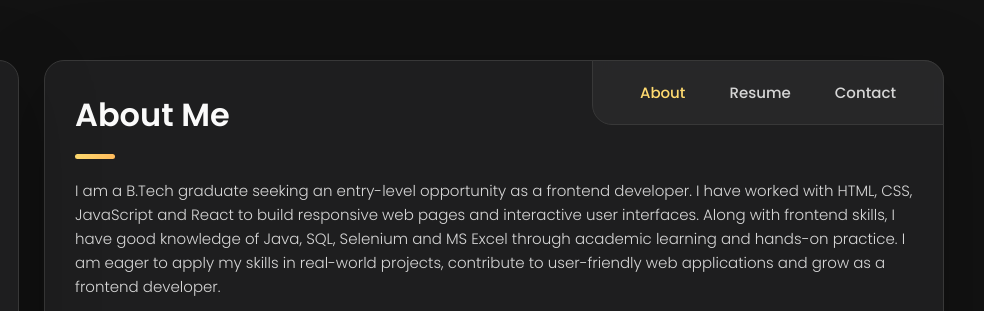
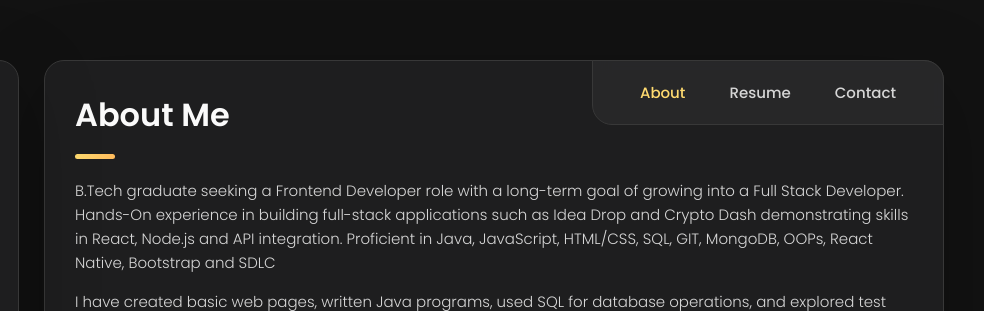
Before and after one commit to SumanthAyyavari/Personal_Portfolio, a plain HTML site: page index.html in a window 1280 px wide. Shown: the top 311 px of the page, 296-1280 px from the left. Drawn offline with nearby package versions, Linux system fonts and the light colour scheme.

Commit message:
Updated portfolio section

```diff
--- a/index.html
+++ b/index.html
@@ -216,7 +216,7 @@
 
         <section class="about-text">
           <p>
-            I am a B.Tech graduate seeking an entry-level opportunity as a frontend developer. I have worked with HTML, CSS, JavaScript and React to build responsive web pages and interactive user interfaces. Along with frontend skills, I have good knowledge of Java, SQL, Selenium and MS Excel through academic learning and hands-on practice. I am eager to apply my skills in real-world projects, contribute to user-friendly web applications and grow as a frontend developer.
+B.Tech graduate seeking a Frontend Developer role with a long-term goal of growing into a Full Stack Developer. Hands-On experience in building full-stack applications such as Idea Drop and Crypto Dash demonstrating skills in React, Node.js and API integration. Proficient in Java, JavaScript, HTML/CSS, SQL, GIT, MongoDB, OOPs, React Native, Bootstrap and SDLC
 
           </p>
 
```
